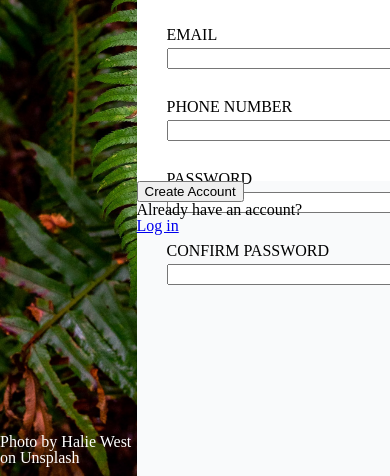
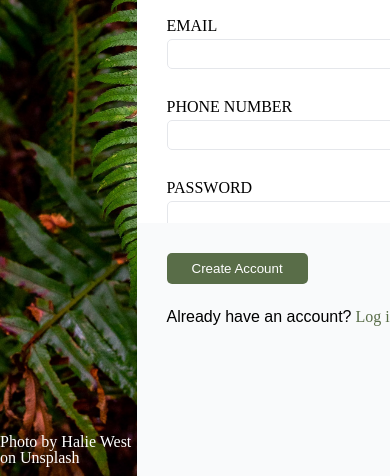
Before and after one commit to JyrexRonaldo/sign-up-form, a plain HTML site: page index.html in a window 390 px wide. Shown: the part 368-844 px from the top of the page. Drawn offline with Linux system fonts and the light colour scheme.

Commit message:
Improve responsiveness of some elements

```diff
--- a/css/style.css
+++ b/css/style.css
@@ -59,12 +59,20 @@ body {
     text-decoration: none;
 }
 
+.logo a:hover {
+    text-decoration: underline;
+}
+
+.logo a:active {
+    color: red;
+}
+
 .content {
     flex: 1;
 }
 
 .content > div:first-child {
-    height: 35%;
+    height: 30%;
     background-color: #F9FAFB;
     display: flex;
     flex-direction: column;
@@ -75,11 +83,16 @@ body {
     padding: 0px 30px 0px;
 }
 
+.content > div:first-child > p:first-child {
+    margin-top: 10%;
+}
+
 .content > div:nth-child(2) {
-    height: 30%;
+    height: 40%;
     display: flex;
     flex-direction: column;
     justify-content: center;
+    overflow: auto;
 }
 
 .content > div:nth-child(2) > p {
@@ -89,11 +102,9 @@ body {
     font-size: 1.5rem;
 }
 
-.content form {
-    /* flex: 1; */
+form {
     display: flex;
     flex-wrap: wrap;
-    /* justify-content: space-around; */
     align-items: center;
     column-gap: 20px;
     align-content: center;
@@ -101,18 +112,76 @@ body {
     padding: 30px;
 }
 
-.content form div {
+form div {
     display: flex;
     flex-direction: column;
     width: 250px;
     gap: 5px;
 }
 
+input {
+    border: 1px solid #E5E7EB;
+    height: 30px;
+    padding: 0px 10px;
+    border-radius: 5px;
+}
+
+input:focus {
+    box-shadow: 1px 1px 1px 1px gray;
+    border: 1px solid blue;
+    outline: none;
+}
+
+input:invalid {
+    border: 1px solid red;
+    box-shadow: 1px 1px 1px 1px gray;
+    outline: none;
+}
+
 .content > div:last-child {
-    height: 35%;
+    height: 30%;
     background-color: #F9FAFB;
+    display: flex;
+    flex-direction: column;
+    align-items: flex-start;
+    gap: 25px;
+    padding: 30px;
 }
 
 em {
     font-style: italic;
 }
+
+button {
+    background-color: #596D48;
+    color: white;
+    padding: 8px 25px;
+    border-radius: 5px;
+    border: none;
+}
+
+button:hover {
+    background-color: #687E54;
+}
+
+button:active {
+    background-color: #596D48;
+}
+
+.text p {
+    display: inline;
+    font-family: sans-serif;
+}
+
+.text a {
+    text-decoration: none;
+    color: #596D48;
+}
+
+.text a:hover {
+    text-decoration: underline;
+}
+
+.text a:active {
+    color: red;
+}
--- a/index.html
+++ b/index.html
@@ -16,7 +16,7 @@
             <img src="./assets/odin-lined.png" alt="odin-logo">
             <p>ODIN</p>
         </div>
-        <p><a href="">Photo by Halie West on Unsplash</a></p>
+        <p><a href="https://unsplash.com/photos/25xggax4bSA">Photo by Halie West on Unsplash</a></p>
     </div>
     <div class="content">
         <div>
@@ -25,7 +25,7 @@
         </div>
         <div>
             <p>Let's do this!</p>
-            <form>
+            <form id="user-credentials">
                 <div>
                     <label for="first-name">FIRST NAME</label>
                     <input type="text" id="first-name" name="first-name" placeholder="Thor">
@@ -53,9 +53,11 @@
             </form>
         </div>
         <div>
-            <button>Create Account</button>
-            <p>Already have an account?</p>
-            <span><a href="#">Log in</a></span>
+            <button type="submit" form="user-credentials">Create Account</button>
+            <div class="text">
+                <p>Already have an account?</p>
+                <a href="#">Log in</a>
+            </div>
         </div>
     </div>
 </body>
```
